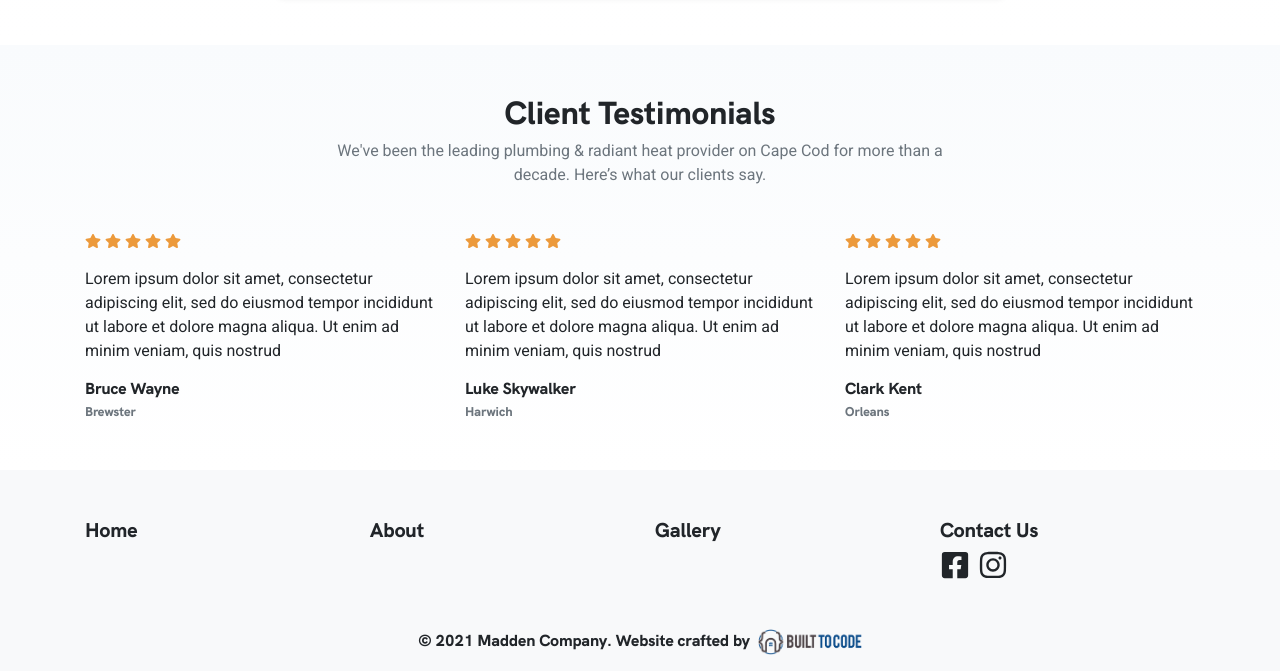
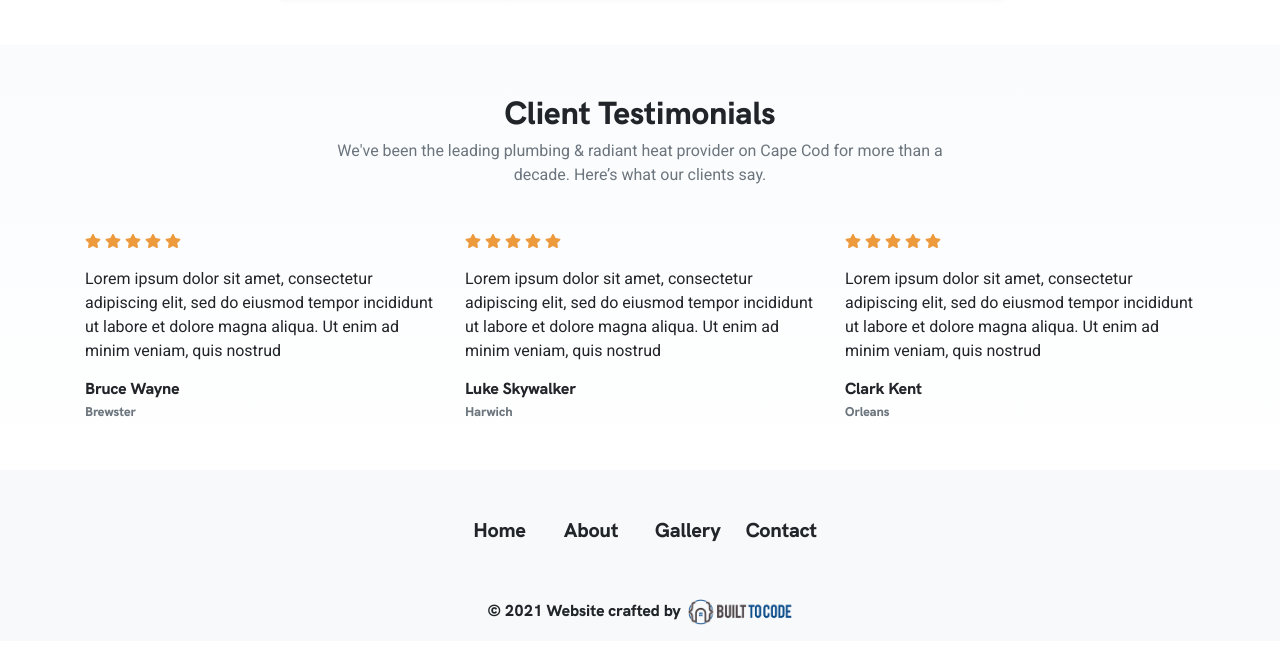
Before and after one commit to VinceGrilli/maddenco, a Gatsby site: page / in a window 1280 px wide. Shown: the part 2500-3171 px from the top of the page. After the commit the page ends 3141 px from the top, so only its background shows below. Built offline with nearby package versions, Linux system fonts and the light colour scheme; Gatsby itself is replaced by a stand-in of ours.

Commit message:
fix footer

```diff
--- a/src/components/footer.js
+++ b/src/components/footer.js
@@ -34,7 +34,7 @@ let SocialLink = ({ Icon }) => (
 
 let Footer = () => (
   <FooterStyling>
-    <Container>
+    <Container className="d-flex justify-content-around">
       <Row>
         {footerItems.map((item) => (
           <Col key={item.name} xs={12} md={3}>
@@ -43,13 +43,10 @@ let Footer = () => (
             </h5>
           </Col>
         ))}
-        <Col xs={12} md={3}>
-          <h5>
-            <Link to="/contact">Contact Us</Link>
-          </h5>
+        {/* <Col xs={12} md={3} className="justify-content-center">
           <SocialLink Icon={FaFacebookSquare} />
           <SocialLink Icon={FaInstagram} />
-        </Col>
+        </Col> */}
       </Row>
     </Container>
   </FooterStyling>
--- a/src/components/subFooter.js
+++ b/src/components/subFooter.js
@@ -9,7 +9,7 @@ let SubFooter = ({ title }) => (
       <div className="site-info d-flex justify-content-center">
         © {new Date().getFullYear()}
         {` `}
-        {title}. Website crafted by
+        Website crafted by
         {` `}
         <a href="https://builttocode.dev">
           <img
--- a/src/data/footer.json
+++ b/src/data/footer.json
@@ -10,5 +10,9 @@
   {
     "name": "Gallery",
     "url": "/gallery"
+  },
+  {
+    "name": "Contact",
+    "url": "/contact"
   }
 ]
```
